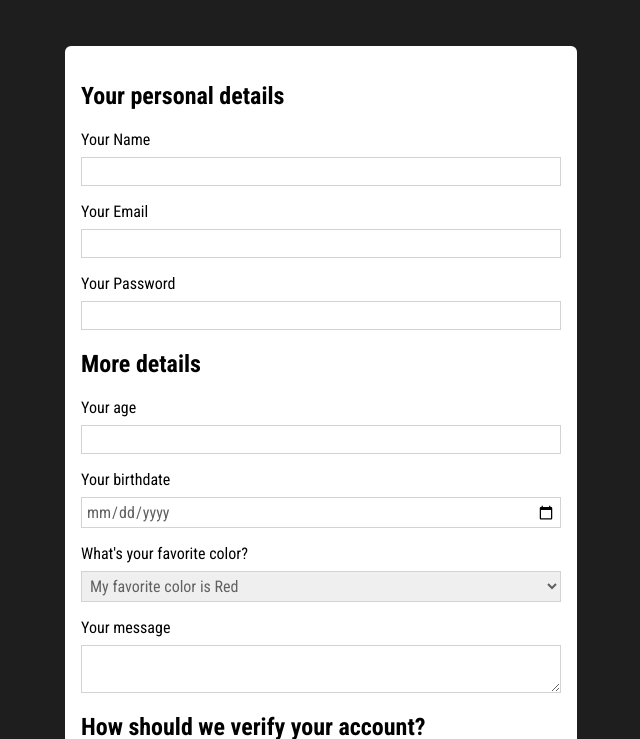
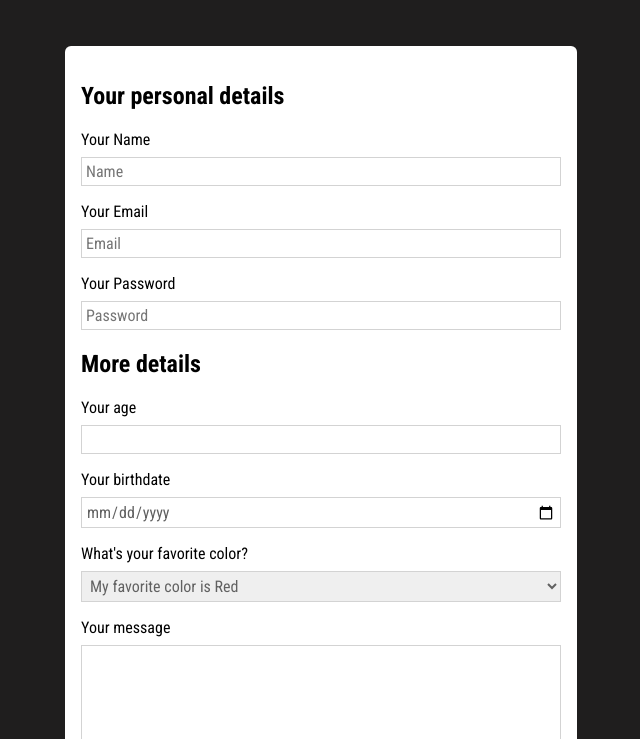
Before and after one commit to Ryomi-j/Personal-Information--practice, a plain HTML site: page index.html in a window 1280 px wide. Shown: the part 61-800 px from the top of the page, without its empty margins (319-959 px from the left). Drawn offline with Linux system fonts and the light colour scheme.

Commit message:
used some attributes like placeholder and resize

```diff
--- a/index.html
+++ b/index.html
@@ -23,11 +23,11 @@
           <ul>
             <li>
               <label for="user-name">Your Name</label>
-              <input type="text" name="name" id="user-name" required />
+              <input type="text" name="name" id="user-name" required placeholder="Name"/>
             </li>
             <li>
               <label for="user-email">Your Email</label>
-              <input type="email" name="email" id="user-email" required />
+              <input type="email" name="email" id="user-email" required placeholder="Email"/>
             </li>
             <li>
               <label for="user-password">Your Password</label>
@@ -37,6 +37,7 @@
                 id="user-password"
                 required
                 minlength="8"
+                placeholder="Password"
               />
             </li>
           </ul>
@@ -78,7 +79,7 @@
         </section>
         <section>
           <label for="user-message">Your message</label>
-          <textarea name="message" id="user-message"></textarea>
+          <textarea name="message" id="user-message" rows="8"></textarea>
         </section>
         <section>
           <h2>How should we verify your account?</h2>
--- a/styles.css
+++ b/styles.css
@@ -25,6 +25,10 @@ form {
 label {
   display: block;
   margin-bottom: 0.5rem;
+}
+
+textarea {
+    resize: none;
 }
 
 input,
```
